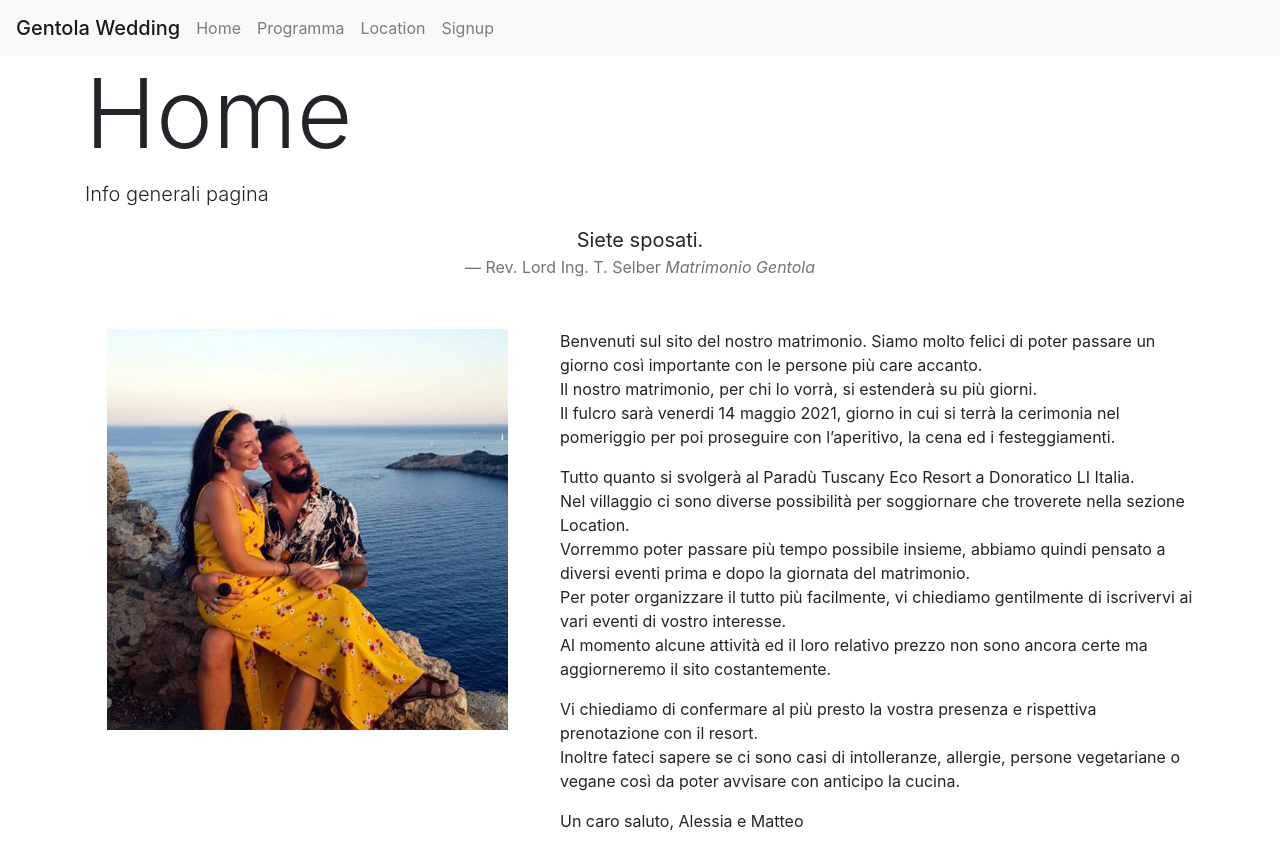
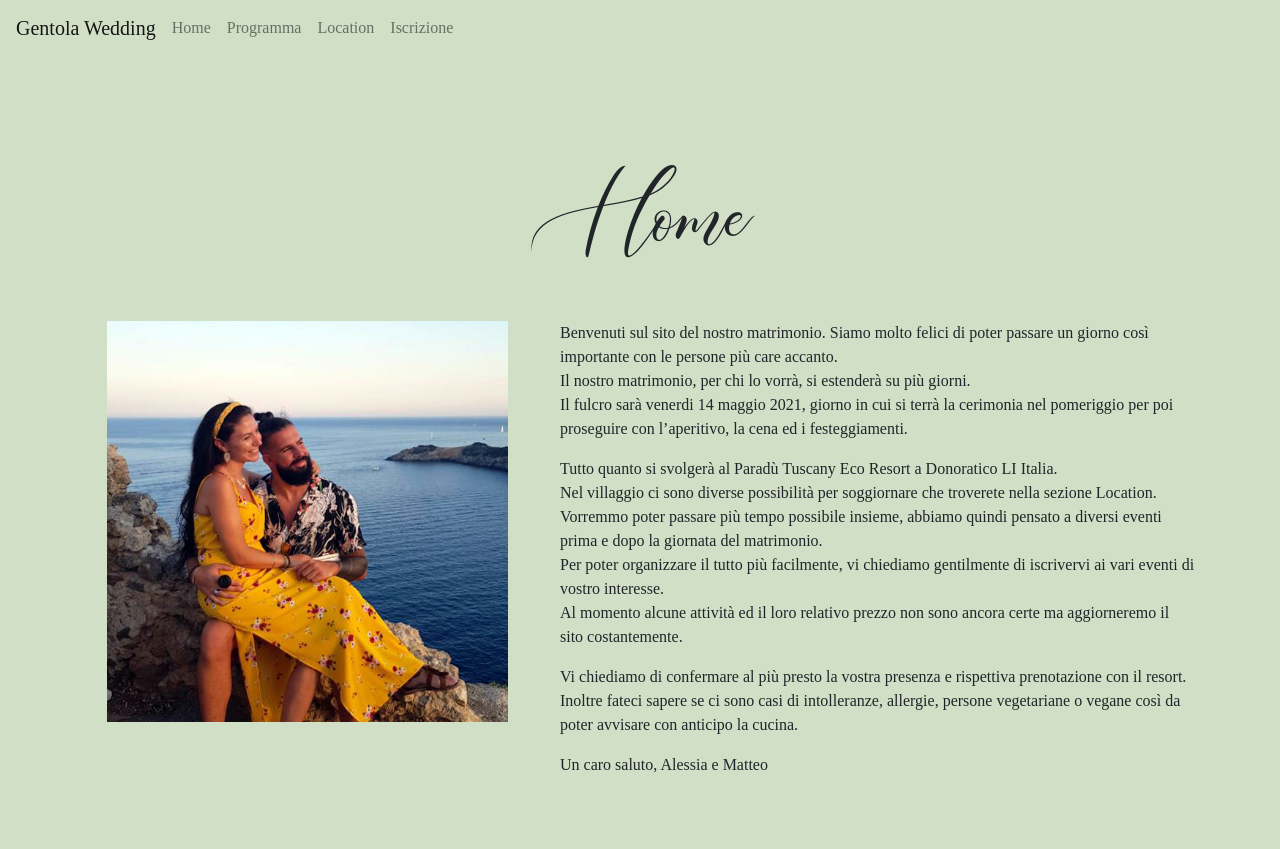
Before and after one commit to gentola/gentola.github.io, a plain HTML site: page 3065205.html in a window 1280 px wide. After the commit the page ends 800 px from the top, so only its background shows below. Drawn offline with nearby package versions, Linux system fonts and the light colour scheme.

Commit message:
nuovo font

```diff
--- a/3065205.html
+++ b/3065205.html
@@ -9,7 +9,7 @@
     <link rel="stylesheet" href="src/style.css">
 </head>
 <body>
-<nav class="navbar sticky-left navbar-expand-lg navbar-light bg-light" align="center">
+<nav class="navbar sticky-left navbar-expand-lg navbar-light" align="center">
     <ul class="navbar-nav mr-auto w-100">
         <a class="navbar-brand h1 mb-lg-0 mb-2 mr-lg-2 mr-0" href="#" align="center">Gentola Wedding</a>
         <li class="nav-item">
@@ -22,16 +22,13 @@
             <a class="nav-link" href="#location">Location</a>
         </li>
         <li class="nav-item">
-            <a class="nav-link" href="#signup">Signup</a>
+            <a class="nav-link" href="#signup">Iscrizione</a>
         </li>
     </ul>
 </nav>
 <div class="container">
     <div class="gentola-tab" id="program">
-        <h1 class="display-1">Programma</h1>
-        <p class="lead">
-            Il programma
-        </p>
+        <h1 class="display-1 gentola-titolo">Programma</h1>
 
         <div class="row gentola-image-row">
 
@@ -101,10 +98,7 @@
         </div>
     </div>
     <div class="gentola-tab" id="location">
-        <h1 class="display-1">Location</h1>
-        <p class="lead">
-            Dove e come arrivarci
-        </p>
+        <h1 class="display-1 gentola-titolo">Location</h1>
 
         <div class="row gentola-image-row">
             <div class="col-5 d-none d-lg-block">
@@ -140,7 +134,7 @@
         </div>
     </div>
     <div class="gentola-tab" id="signup">
-        <h1 class="display-1">Iscrizione</h1>
+        <h1 class="display-1 gentola-titolo">Iscrizione</h1>
 
         <div class="row gentola-image-row">
             <div class="col-5 d-none d-lg-block">
@@ -154,15 +148,8 @@
         </div>
     </div>
     <div class="gentola-tab" id="home">
-        <h1 class="display-1">Home</h1>
-        <p class="lead">
-            Info generali pagina
-        </p>
-        <blockquote class="blockquote text-center">
-            <p class="mb-0">Siete sposati.</p>
-            <footer class="blockquote-footer">Rev. Lord Ing. T. Selber <cite title="Source Title">Matrimonio
-                Gentola</cite></footer>
-        </blockquote>
+        <h1 class="display-1 gentola-titolo">Home</h1>
+
         <div class="row gentola-image-row">
             <div class="col-5 d-none d-lg-block">
                 <div class="d-flex justify-content-center">
--- a/src/style.css
+++ b/src/style.css
@@ -1,9 +1,27 @@
 html,
 body {
     height: 100%;
+    background-color: #D0DFC6;
+    font-family: Futura;
 }
 
-.gentola-tab { margin-top: -56px; padding-top: 56px; }
+@font-face {
+    font-family: 'gentola';
+    src: url("Aisyah-Demo.otf") format("opentype");
+}
+.navbar {
+    background-color: #D0DFC6;
+}
+.gentola-titolo {
+    text-align:center;
+    padding-top: 100px;
+    font-family: 'gentola';
+}
+
+.gentola-tab {
+    margin-top: -56px;
+    padding-top: 56px;
+}
 .gentola-tab#home { display:block; }
 
 .gentola-tab:not(:target) { display:none; }
```
Also changed, not shown: src/Aisyah-Demo.otf (added).
